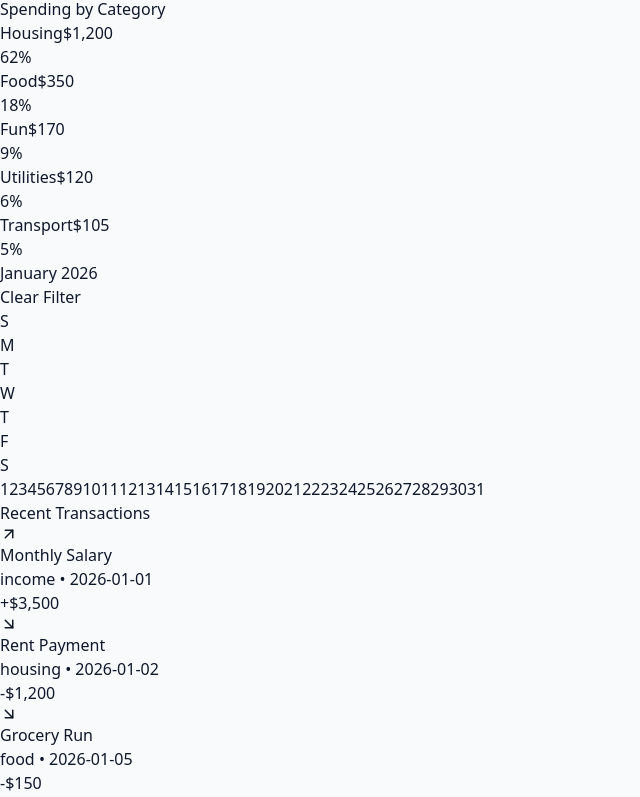
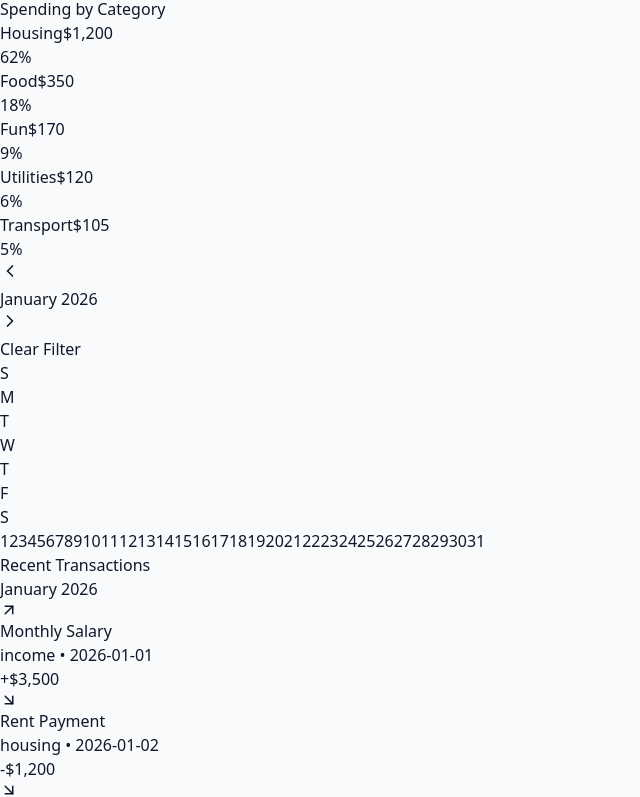
Before and after one commit to kchongee/financial-tracker, a React (Vite) app: page / in a window 1280 px wide. Shown: the part 385-1182 px from the top of the page, without its empty margins (0-640 px from the left). Built offline with nearby package versions, Linux system fonts and the light colour scheme.

Commit message:
feat: calendar monthly navigation

```diff
--- a/src/FinanceApp.jsx
+++ b/src/FinanceApp.jsx
@@ -9,7 +9,9 @@ import {
   ArrowUpRight,
   ArrowDownRight,
   PieChart,
-  X
+  X,
+  ChevronLeft,
+  ChevronRight
 } from 'lucide-react';
 
 // --- Constants & Mock Data ---
@@ -153,18 +155,40 @@ const CategoryChart = ({ transactions }) => {
   );
 };
 
-const Calendar = ({ transactions, selectedDate, onSelectDate }) => {
-  const daysInMonth = 31; // Simplified for Jan 2026
+const Calendar = ({ transactions, selectedDate, onSelectDate, currentDate, onPrevMonth, onNextMonth }) => {
+  const year = currentDate.getFullYear();
+  const month = currentDate.getMonth();
+
+  const daysInMonth = new Date(year, month + 1, 0).getDate();
+  const firstDayOfMonth = new Date(year, month, 1).getDay(); // 0 = Sunday
+
   const days = Array.from({ length: daysInMonth }, (_, i) => i + 1);
 
   const activeDates = useMemo(() => {
-    return new Set(transactions.map(t => new Date(t.date).getDate()));
-  }, [transactions]);
+    return new Set(
+      transactions
+        .filter(t => {
+          const d = new Date(t.date);
+          return d.getMonth() === month && d.getFullYear() === year;
+        })
+        .map(t => new Date(t.date).getDate())
+    );
+  }, [transactions, month, year]);
+
+  const monthName = currentDate.toLocaleString('default', { month: 'long' });
 
   return (
     <div>
       <div className="flex items-center justify-between mb-4">
-        <h3 className="font-semibold text-slate-900">January 2026</h3>
+        <div className="flex items-center gap-2">
+          <button onClick={onPrevMonth} className="p-1 hover:bg-slate-100 rounded-full text-slate-500">
+            <ChevronLeft size={20} />
+          </button>
+          <h3 className="font-semibold text-slate-900">{monthName} {year}</h3>
+          <button onClick={onNextMonth} className="p-1 hover:bg-slate-100 rounded-full text-slate-500">
+            <ChevronRight size={20} />
+          </button>
+        </div>
         <div className="flex gap-2">
           <button
             onClick={() => onSelectDate(null)}
@@ -178,11 +202,11 @@ const Calendar = ({ transactions, selectedDate, onSelectDate }) => {
         {['S', 'M', 'T', 'W', 'T', 'F', 'S'].map((d, i) => (
           <div key={i} className="text-center text-xs text-slate-400 py-1">{d}</div>
         ))}
-        {/* Offset for Jan 1 2026 (Thursday) */}
-        {[...Array(4)].map((_, i) => <div key={`empty-${i}`} />)}
+
+        {[...Array(firstDayOfMonth)].map((_, i) => <div key={`empty-${i}`} />)}
 
         {days.map(day => {
-          const dateStr = `2026-01-${String(day).padStart(2, '0')}`;
+          const dateStr = `${year}-${String(month + 1).padStart(2, '0')}-${String(day).padStart(2, '0')}`;
           const isSelected = selectedDate === dateStr;
           const hasActivity = activeDates.has(day);
 
@@ -213,6 +237,7 @@ const Calendar = ({ transactions, selectedDate, onSelectDate }) => {
 export default function FinanceApp() {
   const [transactions, setTransactions] = useState(INITIAL_TRANSACTIONS);
   const [selectedDate, setSelectedDate] = useState(null);
+  const [currentDate, setCurrentDate] = useState(new Date('2026-01-01')); // Start with mock data month
   const [isFormOpen, setIsFormOpen] = useState(false);
   const [newTx, setNewTx] = useState({
     amount: '',
@@ -224,9 +249,27 @@ export default function FinanceApp() {
 
   // Derived State
   const filteredTransactions = useMemo(() => {
-    if (!selectedDate) return transactions;
-    return transactions.filter(t => t.date === selectedDate);
-  }, [transactions, selectedDate]);
+    if (selectedDate) {
+      return transactions.filter(t => t.date === selectedDate);
+    }
+    // Filter by current month view if no specific date selected
+    const year = currentDate.getFullYear();
+    const month = currentDate.getMonth();
+    return transactions.filter(t => {
+      const d = new Date(t.date);
+      return d.getFullYear() === year && d.getMonth() === month;
+    });
+  }, [transactions, selectedDate, currentDate]);
+
+  const handlePrevMonth = () => {
+    setCurrentDate(prev => new Date(prev.getFullYear(), prev.getMonth() - 1, 1));
+    setSelectedDate(null); // Clear selection when changing months
+  };
+
+  const handleNextMonth = () => {
+    setCurrentDate(prev => new Date(prev.getFullYear(), prev.getMonth() + 1, 1));
+    setSelectedDate(null);
+  };
 
   const totals = useMemo(() => {
     return transactions.reduce((acc, curr) => {
@@ -276,7 +319,9 @@ export default function FinanceApp() {
               <Wallet className="text-emerald-600" />
               FinanceTracker
             </h1>
-            <p className="text-slate-500 text-sm mt-1">Overview for January 2026</p>
+            <p className="text-slate-500 text-sm mt-1">
+              Overview for {currentDate.toLocaleString('default', { month: 'long', year: 'numeric' })}
+            </p>
           </div>
           <button
             onClick={() => setIsFormOpen(true)}
@@ -325,6 +370,9 @@ export default function FinanceApp() {
                 transactions={transactions}
                 selectedDate={selectedDate}
                 onSelectDate={setSelectedDate}
+                currentDate={currentDate}
+                onPrevMonth={handlePrevMonth}
+                onNextMonth={handleNextMonth}
               />
             </Card>
           </div>
@@ -337,6 +385,11 @@ export default function FinanceApp() {
                 {selectedDate && (
                   <span className="text-xs bg-slate-100 text-slate-600 px-2 py-1 rounded">
                     Filtered: {selectedDate}
+                  </span>
+                )}
+                {!selectedDate && (
+                  <span className="text-xs bg-slate-100 text-slate-600 px-2 py-1 rounded">
+                    {currentDate.toLocaleString('default', { month: 'long', year: 'numeric' })}
                   </span>
                 )}
               </div>
```
